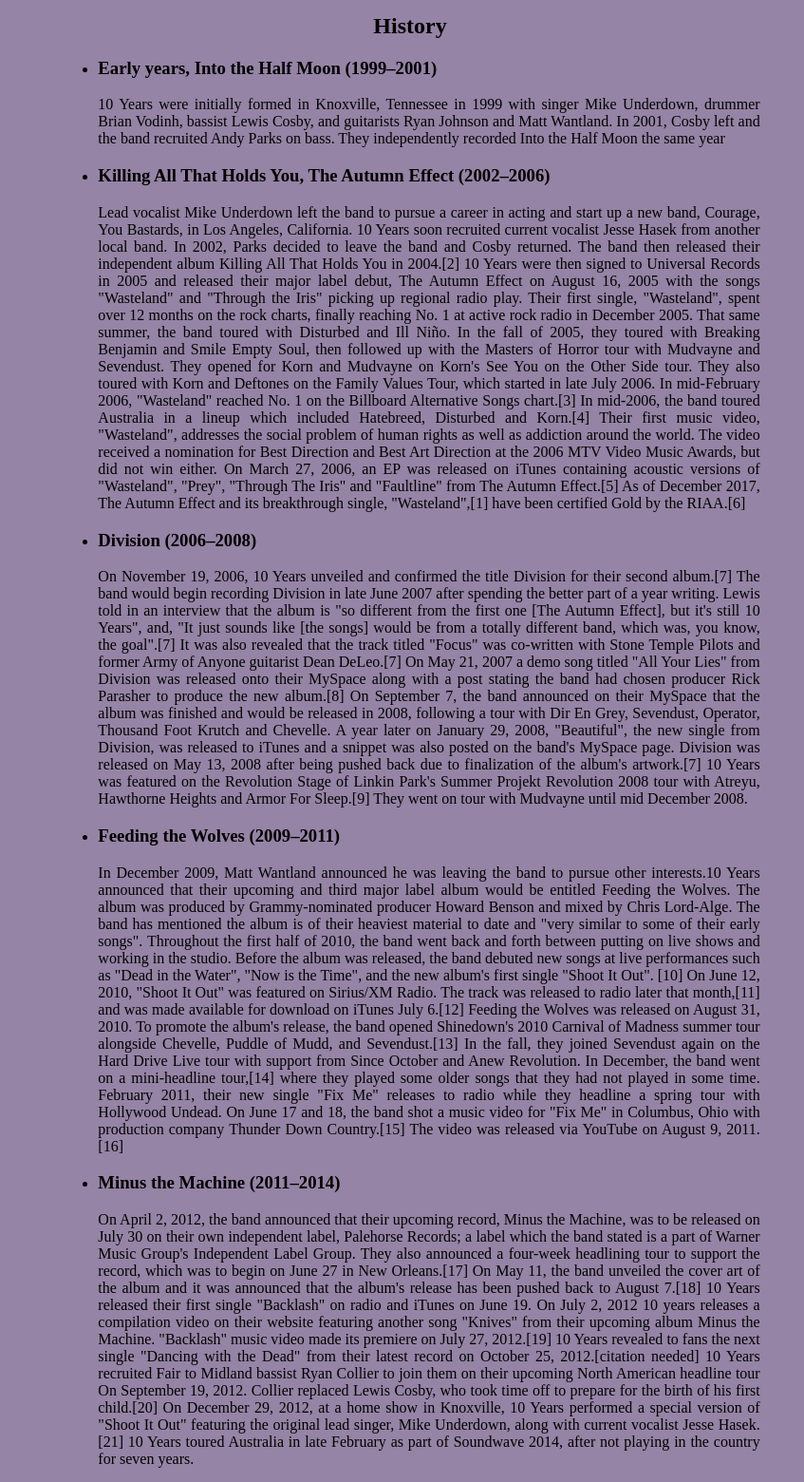
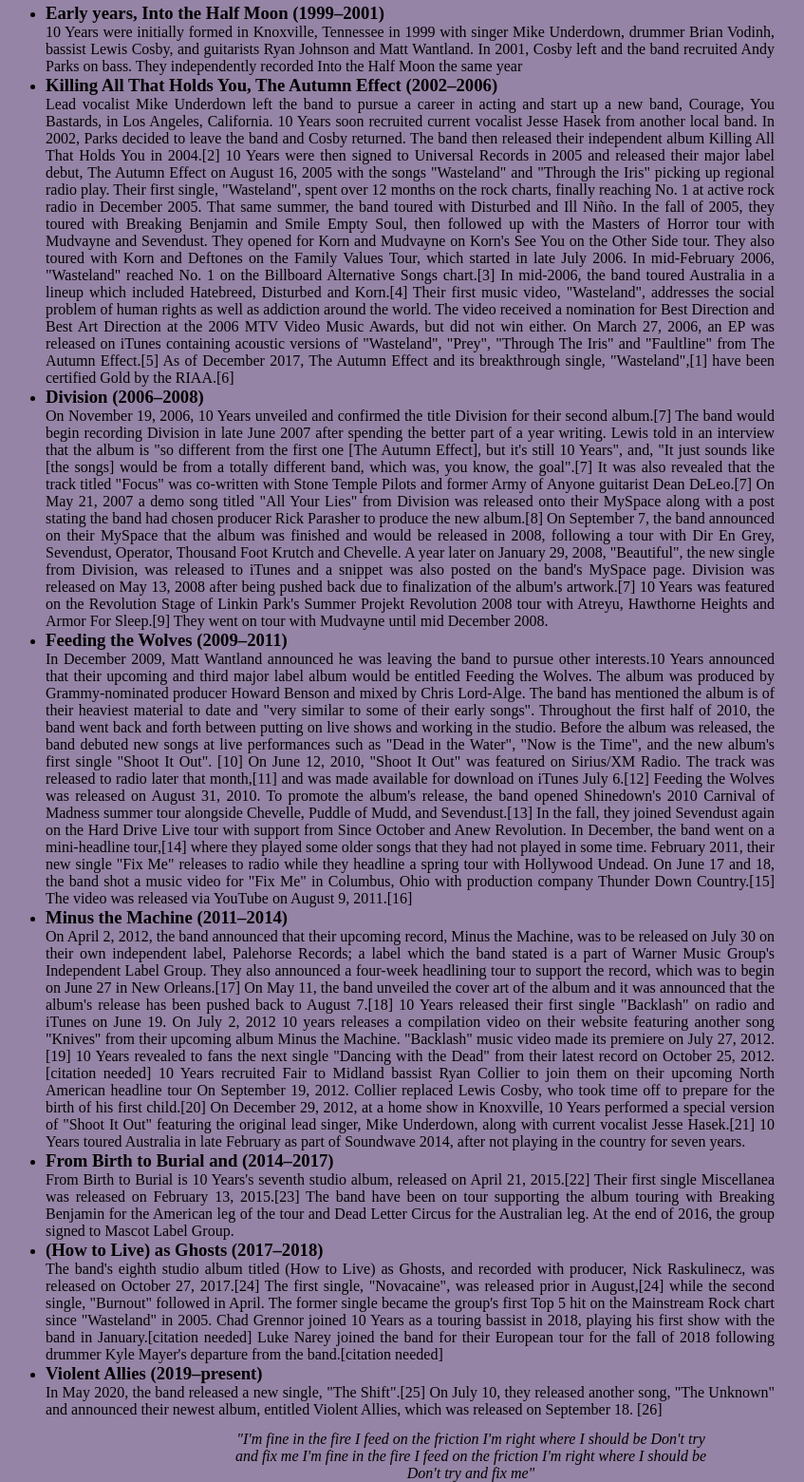
Before and after one commit to Holllyyyy/tribute-page, a plain HTML site: page index.html in a window 1280 px wide. Shown: the part 541-2101 px from the top of the page at 95% size, without its empty margins (208-1055 px from the left). Drawn offline with Linux system fonts and the light colour scheme.

```diff
--- a/css/index.css
+++ b/css/index.css
@@ -1,102 +1,61 @@
-/**{
+* {
+  padding: 0%;
+  margin: 0%;
   box-sizing: border-box;
-    margin:0;
-    padding:0;
 }
-body{
-    margin:2%;
-    padding:1%;
-    background-color: black;
-    color:white;
-
-}
-
-#image{
-    box-sizing: border-box;
-    border:1px solid blue;
-    width: 50%;
-    height:50%;
-}
-
-section{
-   display: inline-block;
-
-}
-#tribute-info{
-    text-align: center;
-    margin-top: 3%;
-
-
-}
-
-ul{
-    text-align: center;
-    margin:7%;
-}
-h3{
-    margin-top: 3%;
-    margin-bottom:3%;
-}
-p,li{
-    margin-left:10%;
-    margin-right:10%;
-}
-*/
-body{
+body {
   background-color: rgb(149, 132, 165);
   color: black;
-    margin:1%;
-    padding: 1%;
+  width: 100%;
+  min-height: 100%;
 }
 
 #image {
-    max-width:100%;
-    height: auto;
+  max-width: 100%;
   display: block;
+  margin: auto;
 }
-#img-div{
+#img-div {
   display: block;
   margin-left: auto;
-   margin-right: auto;;
-
+  margin-right: auto;
   width: 50%;
-
 }
-header{
+header {
   display: block;
   text-align: center;
   background-color: black;
   color: #ffffff;
-
-
 }
-section{
+section {
   display: block;
   text-align: center;
   background-color: rgb(149, 132, 165);
 }
-ul{
+ul {
   display: block;
-    text-align:center;
-    margin-left: 20%;
-    margin-right:20%;
+  text-align: center;
   text-align: justify;
   text-justify: auto;
+  margin: 1% 20% 1% 20%;
 }
-.zel{
-    display:block;
+.zel {
+  display: block;
   text-align: center;
-    margin-left: 25%;
-    margin-right: 25%;
   font-style: italic;
+  margin: 1% 25% 1% 35%;
 }
-span{
-    font-style:italic ;
-    font-weight:bold ;
+span {
+  margin: 1% 0 1% 0;
+  font-style: italic;
+  font-weight: bold;
 }
-footer{
-
-    text-align:center;
+footer {
+  margin: 1% 0 1% 0;
+  text-align: center;
   display: block;
-
 }
+#tribute-info {
+  margin-bottom: 2%;
+  margin-top: 2%;
+}
--- a/index.html
+++ b/index.html
@@ -1,103 +1,214 @@
 <!DOCTYPE html>
 <html lang="en">
   <head>
-    <meta charset="UTF-8">
-    <meta http-equiv="X-UA-Compatible" content="IE=edge">
-    <meta name="viewport" content="width=device-width, initial-scale=1.0">
-    <title >My Tribute Page</title>
-    <link rel="stylesheet" href="css/index.css">
+    <meta charset="UTF-8" />
+    <meta http-equiv="X-UA-Compatible" content="IE=edge" />
+    <meta name="viewport" content="width=device-width, initial-scale=1.0" />
+    <title>My Tribute Page</title>
+    <link rel="stylesheet" href="css/index.css" />
   </head>
-<body id="main" >
+  <body id="main">
     <script src="https://cdn.freecodecamp.org/testable-projects-fcc/v1/bundle.js"></script>
     <header>
       <h1>Jesse Hasek</h1>
       <p id="title">Lead Vocalist of the band 10 years</p>
       <div id="img-div">
-        <img id="image" src="images/10yearsband.jpg" alt="Picture for album cover" >
+        <img
+          id="image"
+          src="images/10yearsband.jpg"
+          alt="Picture for album cover"
+        />
         <div id="img-caption">Picture from the concert</div>
-
       </div>
     </header>
 
     <section>
       <h2 id="tribute-info">History</h2>
       <ul>
-            <li><h3>Early years, Into the Half Moon (1999–2001)</h3>
-                <p>10 Years were initially formed in Knoxville, Tennessee in 1999 with singer Mike Underdown, drummer Brian Vodinh, bassist Lewis Cosby, and guitarists Ryan Johnson and Matt Wantland. In 2001, Cosby left and the band recruited Andy Parks on bass. They independently recorded Into the Half Moon the same year</p></li>
-            <li><h3>Killing All That Holds You, The Autumn Effect (2002–2006)</h3>
-               <P> Lead vocalist Mike Underdown left the band to pursue a career in acting and start up a new band, Courage, You Bastards, in Los Angeles, California. 10 Years soon recruited current vocalist Jesse Hasek from another local band. In 2002, Parks decided to leave the band and Cosby returned. The band then released their independent album Killing All That Holds You in 2004.[2]
-
-                10 Years were then signed to Universal Records in 2005 and released their major label debut, The Autumn Effect on August 16, 2005 with the songs "Wasteland" and "Through the Iris" picking up regional radio play. Their first single, "Wasteland", spent over 12 months on the rock charts, finally reaching No. 1 at active rock radio in December 2005.
-
-                That same summer, the band toured with Disturbed and Ill Niño. In the fall of 2005, they toured with Breaking Benjamin and Smile Empty Soul, then followed up with the Masters of Horror tour with Mudvayne and Sevendust. They opened for Korn and Mudvayne on Korn's See You on the Other Side tour. They also toured with Korn and Deftones on the Family Values Tour, which started in late July 2006.
-
-                In mid-February 2006, "Wasteland" reached No. 1 on the Billboard Alternative Songs chart.[3]
-
-                In mid-2006, the band toured Australia in a lineup which included Hatebreed, Disturbed and Korn.[4]
-
-                Their first music video, "Wasteland", addresses the social problem of human rights as well as addiction around the world. The video received a nomination for Best Direction and Best Art Direction at the 2006 MTV Video Music Awards, but did not win either.
-
-                On March 27, 2006, an EP was released on iTunes containing acoustic versions of "Wasteland", "Prey", "Through The Iris" and "Faultline" from The Autumn Effect.[5]
-
-                As of December 2017, The Autumn Effect and its breakthrough single, "Wasteland",[1] have been certified Gold by the RIAA.[6]</p></li>
-            <li><h3>Division (2006–2008)</h3>
-                <P>On November 19, 2006, 10 Years unveiled and confirmed the title Division for their second album.[7] The band would begin recording Division in late June 2007 after spending the better part of a year writing.
-
-                Lewis told in an interview that the album is "so different from the first one [The Autumn Effect], but it's still 10 Years", and, "It just sounds like [the songs] would be from a totally different band, which was, you know, the goal".[7] It was also revealed that the track titled "Focus" was co-written with Stone Temple Pilots and former Army of Anyone guitarist Dean DeLeo.[7]
-
-                On May 21, 2007 a demo song titled "All Your Lies" from Division was released onto their MySpace along with a post stating the band had chosen producer Rick Parasher to produce the new album.[8] On September 7, the band announced on their MySpace that the album was finished and would be released in 2008, following a tour with Dir En Grey, Sevendust, Operator, Thousand Foot Krutch and Chevelle.
-
-                A year later on January 29, 2008, "Beautiful", the new single from Division, was released to iTunes and a snippet was also posted on the band's MySpace page. Division was released on May 13, 2008 after being pushed back due to finalization of the album's artwork.[7]
-
-                10 Years was featured on the Revolution Stage of Linkin Park's Summer Projekt Revolution 2008 tour with Atreyu, Hawthorne Heights and Armor For Sleep.[9] They went on tour with Mudvayne until mid December 2008.</p></li>
-            <li><h3>Feeding the Wolves (2009–2011)</h3>
-            <p>In December 2009, Matt Wantland announced he was leaving the band to pursue other interests.10 Years announced that their upcoming and third major label album would be entitled Feeding the Wolves. The album was produced by Grammy-nominated producer Howard Benson and mixed by Chris Lord-Alge. The band has mentioned the album is of their heaviest material to date and "very similar to some of their early songs".
-
-                Throughout the first half of 2010, the band went back and forth between putting on live shows and working in the studio. Before the album was released, the band debuted new songs at live performances such as "Dead in the Water", "Now is the Time", and the new album's first single "Shoot It Out". [10]
-
-                On June 12, 2010, "Shoot It Out" was featured on Sirius/XM Radio. The track was released to radio later that month,[11] and was made available for download on iTunes July 6.[12] Feeding the Wolves was released on August 31, 2010.
-
-                To promote the album's release, the band opened Shinedown's 2010 Carnival of Madness summer tour alongside Chevelle, Puddle of Mudd, and Sevendust.[13] In the fall, they joined Sevendust again on the Hard Drive Live tour with support from Since October and Anew Revolution.
-
-                In December, the band went on a mini-headline tour,[14] where they played some older songs that they had not played in some time. February 2011, their new single "Fix Me" releases to radio while they headline a spring tour with Hollywood Undead.
-
-                On June 17 and 18, the band shot a music video for "Fix Me" in Columbus, Ohio with production company Thunder Down Country.[15] The video was released via YouTube on August 9, 2011.[16]</p>
-
-
+        <li>
+          <h3>Early years, Into the Half Moon (1999–2001)</h3>
+          <p>
+            10 Years were initially formed in Knoxville, Tennessee in 1999 with
+            singer Mike Underdown, drummer Brian Vodinh, bassist Lewis Cosby,
+            and guitarists Ryan Johnson and Matt Wantland. In 2001, Cosby left
+            and the band recruited Andy Parks on bass. They independently
+            recorded Into the Half Moon the same year
+          </p>
         </li>
-            <li><h3>Minus the Machine (2011–2014)</h3>
-            <p>On April 2, 2012, the band announced that their upcoming record, Minus the Machine, was to be released on July 30 on their own independent label, Palehorse Records; a label which the band stated is a part of Warner Music Group's Independent Label Group. They also announced a four-week headlining tour to support the record, which was to begin on June 27 in New Orleans.[17]
-
-                On May 11, the band unveiled the cover art of the album and it was announced that the album's release has been pushed back to August 7.[18] 10 Years released their first single "Backlash" on radio and iTunes on June 19. On July 2, 2012 10 years releases a compilation video on their website featuring another song "Knives" from their upcoming album Minus the Machine. "Backlash" music video made its premiere on July 27, 2012.[19] 10 Years revealed to fans the next single "Dancing with the Dead" from their latest record on October 25, 2012.[citation needed]
-
-                10 Years recruited Fair to Midland bassist Ryan Collier to join them on their upcoming North American headline tour On September 19, 2012. Collier replaced Lewis Cosby, who took time off to prepare for the birth of his first child.[20]
-
-                On December 29, 2012, at a home show in Knoxville, 10 Years performed a special version of "Shoot It Out" featuring the original lead singer, Mike Underdown, along with current vocalist Jesse Hasek.[21]
-
-                10 Years toured Australia in late February as part of Soundwave 2014, after not playing in the country for seven years.</p></li>
-            <li><h3>From Birth to Burial and (2014–2017)
-            </h3>
-            <p>From Birth to Burial is 10 Years's seventh studio album, released on April 21, 2015.[22] Their first single Miscellanea was released on February 13, 2015.[23] The band have been on tour supporting the album touring with Breaking Benjamin for the American leg of the tour and Dead Letter Circus for the Australian leg.
-
-            At the end of 2016, the group signed to Mascot Label Group.</p></li>
-            <li><h3>(How to Live) as Ghosts (2017–2018)</h3><p>The band's eighth studio album titled (How to Live) as Ghosts, and recorded with producer, Nick Raskulinecz, was released on October 27, 2017.[24] The first single, "Novacaine", was released prior in August,[24] while the second single, "Burnout" followed in April. The former single became the group's first Top 5 hit on the Mainstream Rock chart since "Wasteland" in 2005.
-
-                Chad Grennor joined 10 Years as a touring bassist in 2018, playing his first show with the band in January.[citation needed] Luke Narey joined the band for their European tour for the fall of 2018 following drummer Kyle Mayer's departure from the band.[citation needed]</p></li>
-            <li><h3>Violent Allies (2019–present)</h3><p>In May 2020, the band released a new single, "The Shift".[25] On July 10, they released another song, "The Unknown" and announced their newest album, entitled Violent Allies, which was released on September 18. [26]</p></li>
-
+        <li>
+          <h3>Killing All That Holds You, The Autumn Effect (2002–2006)</h3>
+          <p>
+            Lead vocalist Mike Underdown left the band to pursue a career in
+            acting and start up a new band, Courage, You Bastards, in Los
+            Angeles, California. 10 Years soon recruited current vocalist Jesse
+            Hasek from another local band. In 2002, Parks decided to leave the
+            band and Cosby returned. The band then released their independent
+            album Killing All That Holds You in 2004.[2] 10 Years were then
+            signed to Universal Records in 2005 and released their major label
+            debut, The Autumn Effect on August 16, 2005 with the songs
+            "Wasteland" and "Through the Iris" picking up regional radio play.
+            Their first single, "Wasteland", spent over 12 months on the rock
+            charts, finally reaching No. 1 at active rock radio in December
+            2005. That same summer, the band toured with Disturbed and Ill Niño.
+            In the fall of 2005, they toured with Breaking Benjamin and Smile
+            Empty Soul, then followed up with the Masters of Horror tour with
+            Mudvayne and Sevendust. They opened for Korn and Mudvayne on Korn's
+            See You on the Other Side tour. They also toured with Korn and
+            Deftones on the Family Values Tour, which started in late July 2006.
+            In mid-February 2006, "Wasteland" reached No. 1 on the Billboard
+            Alternative Songs chart.[3] In mid-2006, the band toured Australia
+            in a lineup which included Hatebreed, Disturbed and Korn.[4] Their
+            first music video, "Wasteland", addresses the social problem of
+            human rights as well as addiction around the world. The video
+            received a nomination for Best Direction and Best Art Direction at
+            the 2006 MTV Video Music Awards, but did not win either. On March
+            27, 2006, an EP was released on iTunes containing acoustic versions
+            of "Wasteland", "Prey", "Through The Iris" and "Faultline" from The
+            Autumn Effect.[5] As of December 2017, The Autumn Effect and its
+            breakthrough single, "Wasteland",[1] have been certified Gold by the
+            RIAA.[6]
+          </p>
+        </li>
+        <li>
+          <h3>Division (2006–2008)</h3>
+          <p>
+            On November 19, 2006, 10 Years unveiled and confirmed the title
+            Division for their second album.[7] The band would begin recording
+            Division in late June 2007 after spending the better part of a year
+            writing. Lewis told in an interview that the album is "so different
+            from the first one [The Autumn Effect], but it's still 10 Years",
+            and, "It just sounds like [the songs] would be from a totally
+            different band, which was, you know, the goal".[7] It was also
+            revealed that the track titled "Focus" was co-written with Stone
+            Temple Pilots and former Army of Anyone guitarist Dean DeLeo.[7] On
+            May 21, 2007 a demo song titled "All Your Lies" from Division was
+            released onto their MySpace along with a post stating the band had
+            chosen producer Rick Parasher to produce the new album.[8] On
+            September 7, the band announced on their MySpace that the album was
+            finished and would be released in 2008, following a tour with Dir En
+            Grey, Sevendust, Operator, Thousand Foot Krutch and Chevelle. A year
+            later on January 29, 2008, "Beautiful", the new single from
+            Division, was released to iTunes and a snippet was also posted on
+            the band's MySpace page. Division was released on May 13, 2008 after
+            being pushed back due to finalization of the album's artwork.[7] 10
+            Years was featured on the Revolution Stage of Linkin Park's Summer
+            Projekt Revolution 2008 tour with Atreyu, Hawthorne Heights and
+            Armor For Sleep.[9] They went on tour with Mudvayne until mid
+            December 2008.
+          </p>
+        </li>
+        <li>
+          <h3>Feeding the Wolves (2009–2011)</h3>
+          <p>
+            In December 2009, Matt Wantland announced he was leaving the band to
+            pursue other interests.10 Years announced that their upcoming and
+            third major label album would be entitled Feeding the Wolves. The
+            album was produced by Grammy-nominated producer Howard Benson and
+            mixed by Chris Lord-Alge. The band has mentioned the album is of
+            their heaviest material to date and "very similar to some of their
+            early songs". Throughout the first half of 2010, the band went back
+            and forth between putting on live shows and working in the studio.
+            Before the album was released, the band debuted new songs at live
+            performances such as "Dead in the Water", "Now is the Time", and the
+            new album's first single "Shoot It Out". [10] On June 12, 2010,
+            "Shoot It Out" was featured on Sirius/XM Radio. The track was
+            released to radio later that month,[11] and was made available for
+            download on iTunes July 6.[12] Feeding the Wolves was released on
+            August 31, 2010. To promote the album's release, the band opened
+            Shinedown's 2010 Carnival of Madness summer tour alongside Chevelle,
+            Puddle of Mudd, and Sevendust.[13] In the fall, they joined
+            Sevendust again on the Hard Drive Live tour with support from Since
+            October and Anew Revolution. In December, the band went on a
+            mini-headline tour,[14] where they played some older songs that they
+            had not played in some time. February 2011, their new single "Fix
+            Me" releases to radio while they headline a spring tour with
+            Hollywood Undead. On June 17 and 18, the band shot a music video for
+            "Fix Me" in Columbus, Ohio with production company Thunder Down
+            Country.[15] The video was released via YouTube on August 9,
+            2011.[16]
+          </p>
+        </li>
+        <li>
+          <h3>Minus the Machine (2011–2014)</h3>
+          <p>
+            On April 2, 2012, the band announced that their upcoming record,
+            Minus the Machine, was to be released on July 30 on their own
+            independent label, Palehorse Records; a label which the band stated
+            is a part of Warner Music Group's Independent Label Group. They also
+            announced a four-week headlining tour to support the record, which
+            was to begin on June 27 in New Orleans.[17] On May 11, the band
+            unveiled the cover art of the album and it was announced that the
+            album's release has been pushed back to August 7.[18] 10 Years
+            released their first single "Backlash" on radio and iTunes on June
+            19. On July 2, 2012 10 years releases a compilation video on their
+            website featuring another song "Knives" from their upcoming album
+            Minus the Machine. "Backlash" music video made its premiere on July
+            27, 2012.[19] 10 Years revealed to fans the next single "Dancing
+            with the Dead" from their latest record on October 25,
+            2012.[citation needed] 10 Years recruited Fair to Midland bassist
+            Ryan Collier to join them on their upcoming North American headline
+            tour On September 19, 2012. Collier replaced Lewis Cosby, who took
+            time off to prepare for the birth of his first child.[20] On
+            December 29, 2012, at a home show in Knoxville, 10 Years performed a
+            special version of "Shoot It Out" featuring the original lead
+            singer, Mike Underdown, along with current vocalist Jesse Hasek.[21]
+            10 Years toured Australia in late February as part of Soundwave
+            2014, after not playing in the country for seven years.
+          </p>
+        </li>
+        <li>
+          <h3>From Birth to Burial and (2014–2017)</h3>
+          <p>
+            From Birth to Burial is 10 Years's seventh studio album, released on
+            April 21, 2015.[22] Their first single Miscellanea was released on
+            February 13, 2015.[23] The band have been on tour supporting the
+            album touring with Breaking Benjamin for the American leg of the
+            tour and Dead Letter Circus for the Australian leg. At the end of
+            2016, the group signed to Mascot Label Group.
+          </p>
+        </li>
+        <li>
+          <h3>(How to Live) as Ghosts (2017–2018)</h3>
+          <p>
+            The band's eighth studio album titled (How to Live) as Ghosts, and
+            recorded with producer, Nick Raskulinecz, was released on October
+            27, 2017.[24] The first single, "Novacaine", was released prior in
+            August,[24] while the second single, "Burnout" followed in April.
+            The former single became the group's first Top 5 hit on the
+            Mainstream Rock chart since "Wasteland" in 2005. Chad Grennor joined
+            10 Years as a touring bassist in 2018, playing his first show with
+            the band in January.[citation needed] Luke Narey joined the band for
+            their European tour for the fall of 2018 following drummer Kyle
+            Mayer's departure from the band.[citation needed]
+          </p>
+        </li>
+        <li>
+          <h3>Violent Allies (2019–present)</h3>
+          <p>
+            In May 2020, the band released a new single, "The Shift".[25] On
+            July 10, they released another song, "The Unknown" and announced
+            their newest album, entitled Violent Allies, which was released on
+            September 18. [26]
+          </p>
+        </li>
       </ul>
-            <p class="zel">"I'm fine in the fire
-                I feed on the friction
-                I'm right where I should be
-                Don't try and fix me
-                I'm fine in the fire
-                I feed on the friction
-                I'm right where I should be
-                Don't try and fix me"</p>
+      <p class="zel">
+        "I'm fine in the fire I feed on the friction I'm right where I should be
+        Don't try and fix me I'm fine in the fire I feed on the friction I'm
+        right where I should be Don't try and fix me"
+      </p>
       <p class="zel"><span>Fix me , 10 years</span></p>
-
     </section>
-            <footer> Here you can find out more on <a href="https://www.10yearsmusic.com/" target="_blank" id="tribute-link" width="50%" height="50%">10 Years Official website</a></footer>
+    <footer>
+      Here you can find out more on
+      <a
+        href="https://www.10yearsmusic.com/"
+        target="_blank"
+        id="tribute-link"
+        width="50%"
+        height="50%"
+        >10 Years Official website</a
+      >
+    </footer>
   </body>
-
 </html>
```
Also changed, not shown: design/Screenshot 2022-02-22 131643.png (added), design/Screenshot 2022-02-22 131824.png (added), 1 other file. Lines whose indentation alone changed are shown as unchanged.
